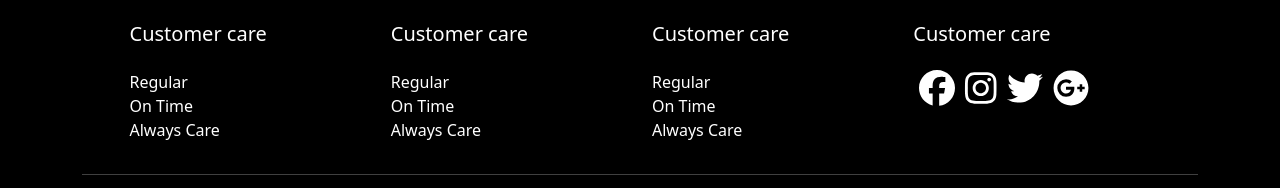
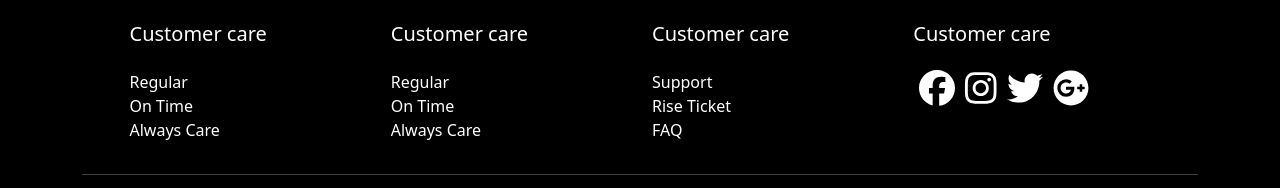
Before and after one commit to ManojAR1252/Organic_e-com, a plain HTML site: page index.html in a window 1280 px wide. Shown: the part 4633-4821 px from the top of the page. Drawn offline with nearby package versions, Linux system fonts and the light colour scheme.

Commit message:
new save

```diff
--- a/index.html
+++ b/index.html
@@ -336,9 +336,9 @@
         </div>
         <div class="col-12 col-sm-4 col-md-6 col-lg-3 py-3">
           <h5 class="pb-3">Customer care</h5>
-          <p>Regular</p>
-          <p>On Time</p>
-          <p>Always Care</p>
+          <p>Support</p>
+          <p>Rise Ticket</p>
+          <p>FAQ</p>
         </div>
         <div class="col-12 col-sm-4 col-md-6 col-lg-3 py-3 icons">
           <h5 class="pb-3">Customer care</h5>
```
